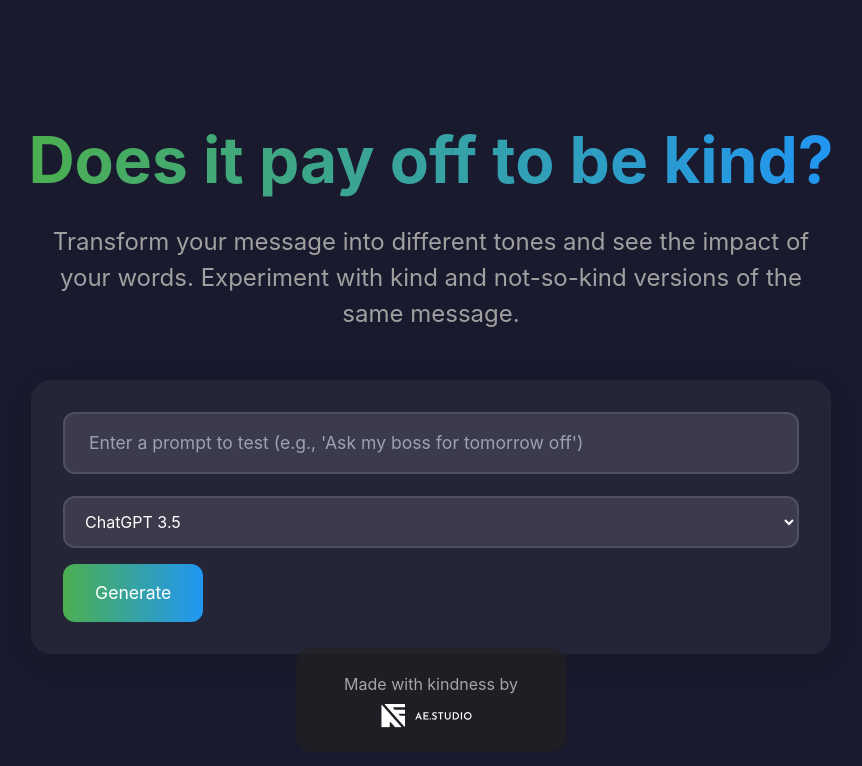
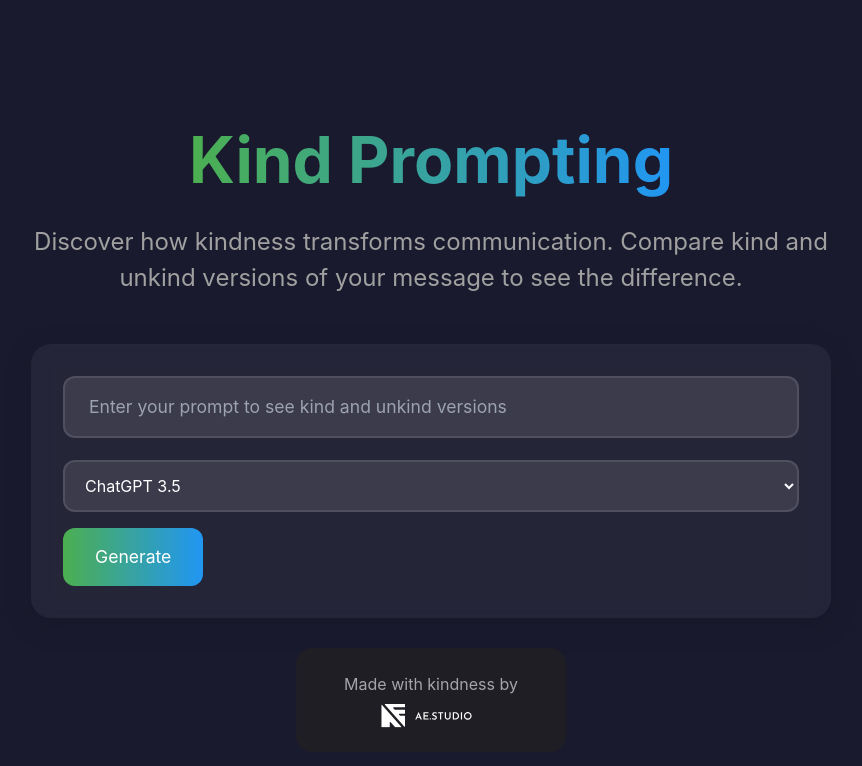
Before and after one commit to BennettKnight/hack-2024-kind-prompt, a React (Create React App) app: page / in a window 1280 px wide. Shown: the top 766 px of the page, without its empty margins (209-1071 px from the left). Built offline with nearby package versions, Linux system fonts and the light colour scheme.

Commit message:
Updated Seo & analytics

```diff
--- a/package.json
+++ b/package.json
@@ -25,5 +25,8 @@
     "test": "react-scripts test",
     "eject": "react-scripts eject"
   },
-  "main": "/index.js"
+  "main": "/index.js",
+  "name": "kind-prompting",
+  "description": "AI-powered tool to explore kind communication",
+  "keywords": ["kind prompting", "kindness", "AI", "communication", "message transformer", "writing tool"]
 }
--- a/public/index.html
+++ b/public/index.html
@@ -3,7 +3,20 @@
 <head>
 <meta charset="UTF-8">
 <meta name="viewport" content="width=device-width, initial-scale=1.0">
-<title>Tone Transformer</title>
+<title>Kind Prompting - Discover the Power of Kind Communication | AE Studio</title>
+<meta name="title" content="Kind Prompting - Discover the Power of Kind Communication | AE Studio">
+<meta name="description" content="Transform your messages into kinder, more effective communication. See the impact of kind vs unkind language with our AI-powered prompting tool.">
+
+<!-- Open Graph / Facebook -->
+<meta property="og:title" content="Kind Prompting - Discover the Power of Kind Communication">
+<meta property="og:description" content="Transform your messages into kinder, more effective communication. See how kindness impacts your message.">
+
+<!-- Twitter -->
+<meta property="twitter:title" content="Kind Prompting - Discover the Power of Kind Communication">
+<meta property="twitter:description" content="Transform your messages into kinder, more effective communication. See how kindness impacts your message.">
+
+<!-- Simple Analytics -->
+<script src="https://scripts.simpleanalyticscdn.com/latest.js"></script>
 </head>
 <body>
 <div id="root"></div>
--- a/src/components/PromptInput.js
+++ b/src/components/PromptInput.js
@@ -21,7 +21,7 @@ const PromptInput = ({ prompt, setPrompt, onSubmit, loading, selectedModel, setS
         className="input-field auto-resize"
         value={prompt}
         onChange={handleTextAreaChange}
-        placeholder="Enter a prompt to test (e.g., 'Ask my boss for tomorrow off')"
+        placeholder="Enter your prompt to see kind and unkind versions"
         disabled={loading}
         rows={1}
         style={{
--- a/src/components/ToneComparisonApp.js
+++ b/src/components/ToneComparisonApp.js
@@ -57,13 +57,22 @@ function ToneComparisonApp() {
     }
   };
 
+  // Update schema markup
+  const schema = {
+    "@context": "https://schema.org",
+    "@type": "WebApplication",
+    "name": "Kind Prompting",
+    "description": "Transform your messages to discover the impact of kind communication.",
+    // ... rest of schema ...
+  };
+
   return (
     <div className="app-container">
       <div className="content-wrapper">
-        <h1 className="app-title">Does it pay off to be kind?</h1>
+        <h1 className="app-title">Kind Prompting</h1>
         <p className="subtitle">
-          Transform your message into different tones and see the impact of your words.
-          Experiment with kind and not-so-kind versions of the same message.
+          Discover how kindness transforms communication.
+          Compare kind and unkind versions of your message to see the difference.
         </p>
 
         <div className="input-container">
```
Also changed, not shown: 1 other file (tests, documents, lock files or other folders).
